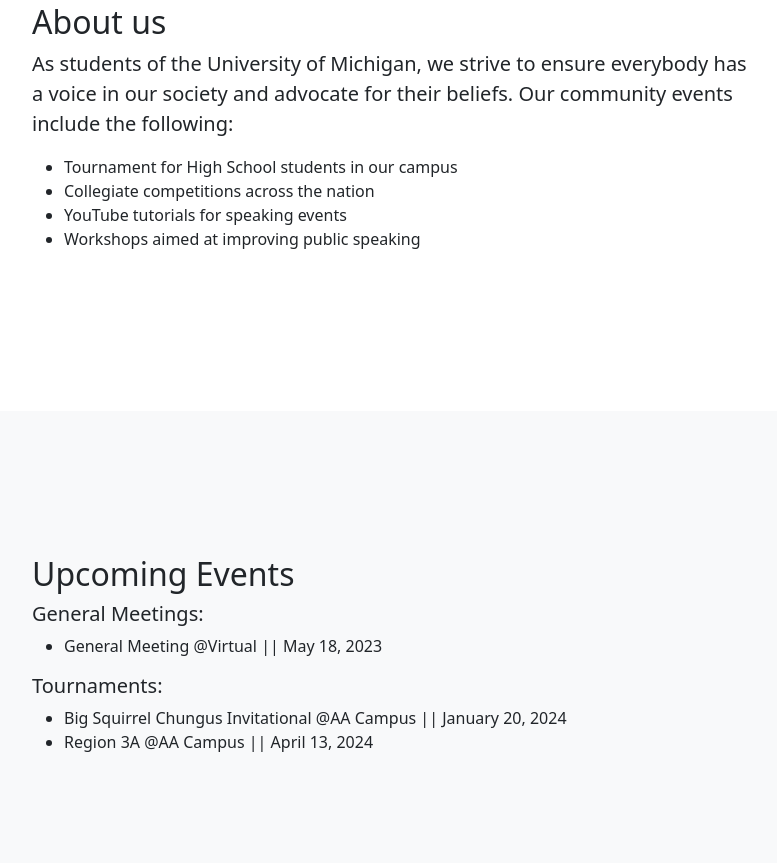
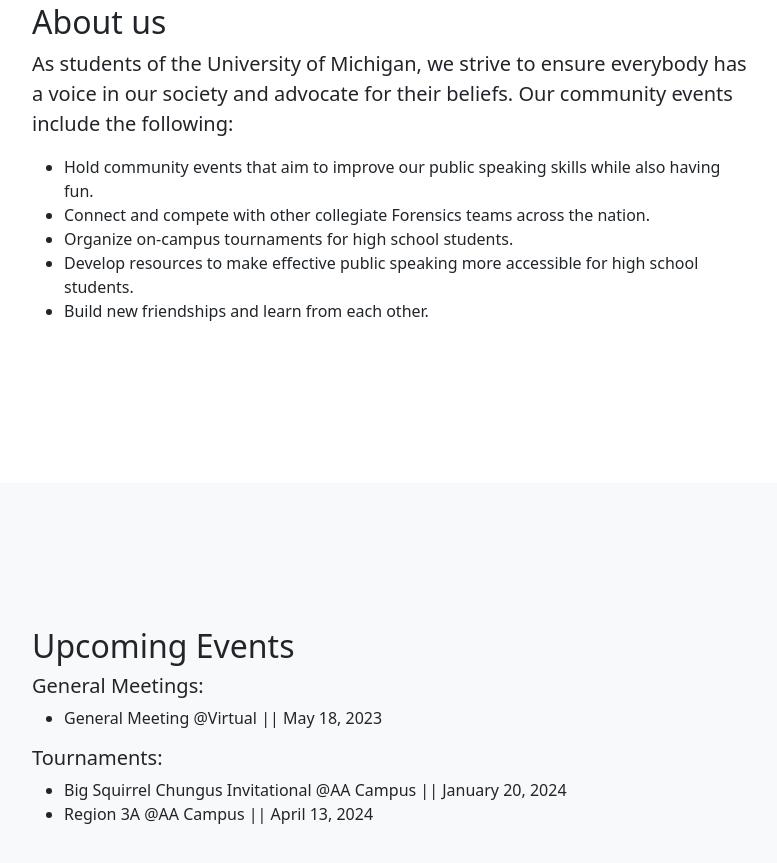
Before and after one commit to osarius/Forensics, a plain HTML site: page index.html in a window 1280 px wide. Shown: the part 861-1724 px from the top of the page, without its empty margins (248-1025 px from the left). Drawn offline with nearby package versions, Linux system fonts and the light colour scheme.

Commit message:
Update index.html

```diff
--- a/index.html
+++ b/index.html
@@ -11,9 +11,6 @@
         <link href="./dist/css/styles.css" rel="stylesheet" />
 
    <script src="https://unpkg.com/scrollreveal"></script>
-
-
-
   </head>
     <body id="page-top">
         <!-- Navigation-->
@@ -83,10 +80,11 @@
                         <h2>About us</h2>
                         <p class="lead">As students of the University of Michigan, we strive to ensure everybody has a voice in our society and advocate for their beliefs. Our community events include the following:</p>
                         <ul>
-                            <li>Tournament for High School students in our campus</li>
-                            <li>Collegiate competitions across the nation</li>
-                            <li>YouTube tutorials for speaking events</li>
-                            <li>Workshops aimed at improving public speaking</li>
+                            <li>Hold community events that aim to improve our public speaking skills while also having fun.</li>
+                            <li>Connect and compete with other collegiate Forensics teams across the nation.</li>
+                            <li>Organize on-campus tournaments for high school students.</li>
+                            <li>Develop resources to make effective public speaking more accessible for high school students.</li>
+				<li>Build new friendships and learn from each other.</li>
                         </ul>
                     </div>
                 </div>
```
